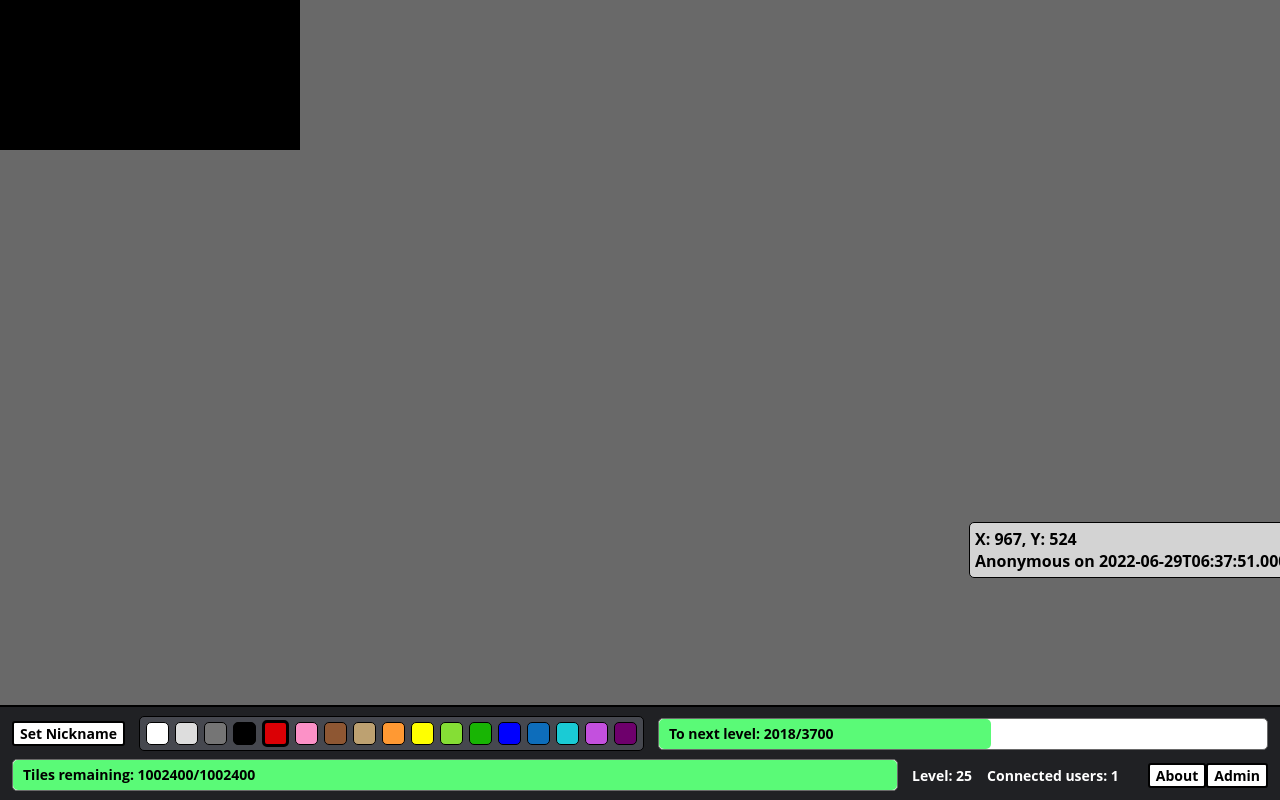
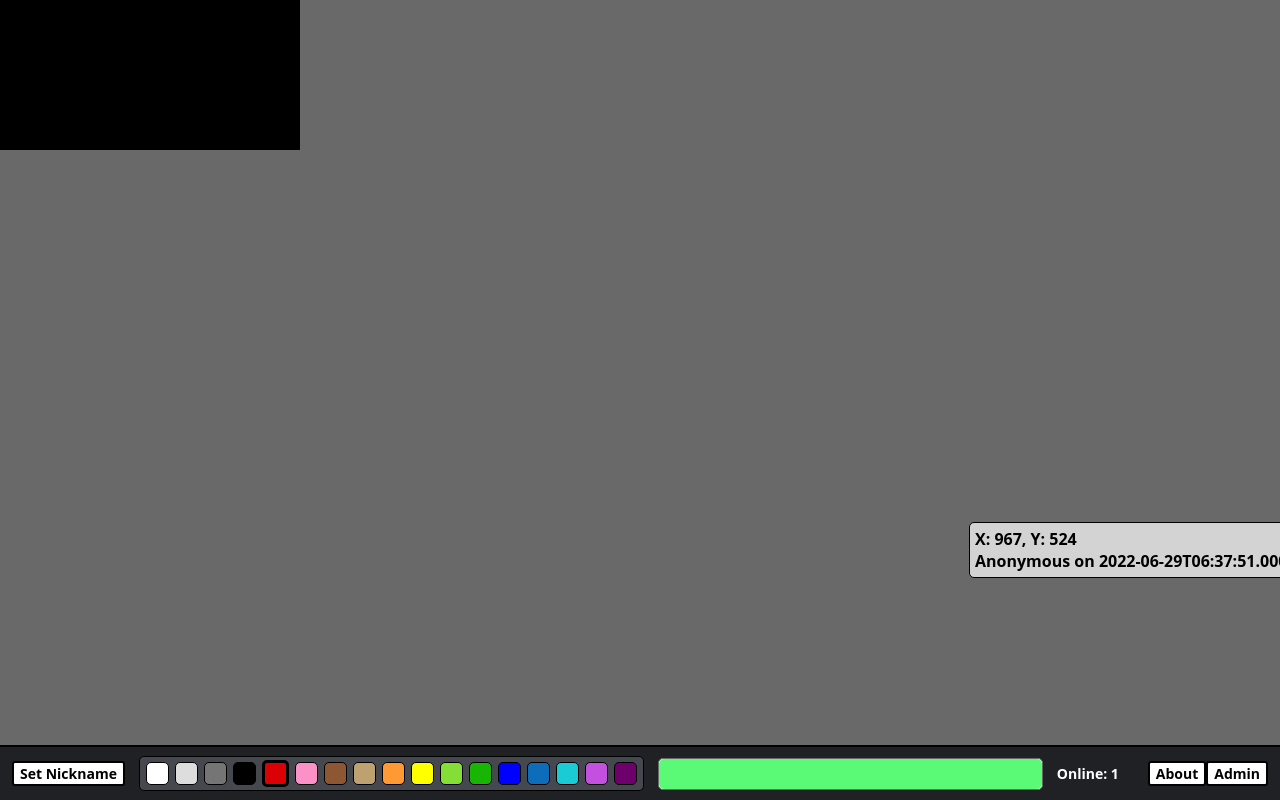
Before and after one commit to vkoskiv/nmc2, a plain HTML site: page static/index.html in a window 1280 px wide. Shown: the top 800 px of the page. Drawn offline with Linux system fonts and the light colour scheme.

Commit message:
client: clean up ui a bit
Lots of noise, I want it to be simpler.

```diff
--- a/static/index.html
+++ b/static/index.html
@@ -91,15 +91,10 @@
         </div>
       </div>
       <div class="progressContainer">
-        <span class="progressInfo">To next level: 2018/3700</span>
-        <div class="progressBar" style="width: 54.5405%;"></div>
-      </div>
-      <div class="progressContainer">
-        <span class="progressInfo">Tiles remaining: 1002400/1002400</span>
         <div class="progressBar" style="width: 100%;"></div>
       </div>
       <div class="statsArea">
-        <span>Level: 25</span><span>Connected users: 1</span>
+        <span>Online: 1</span>
       </div>
       <div class="creatorArea">
         <button class="creditsButton">About</button>
```
